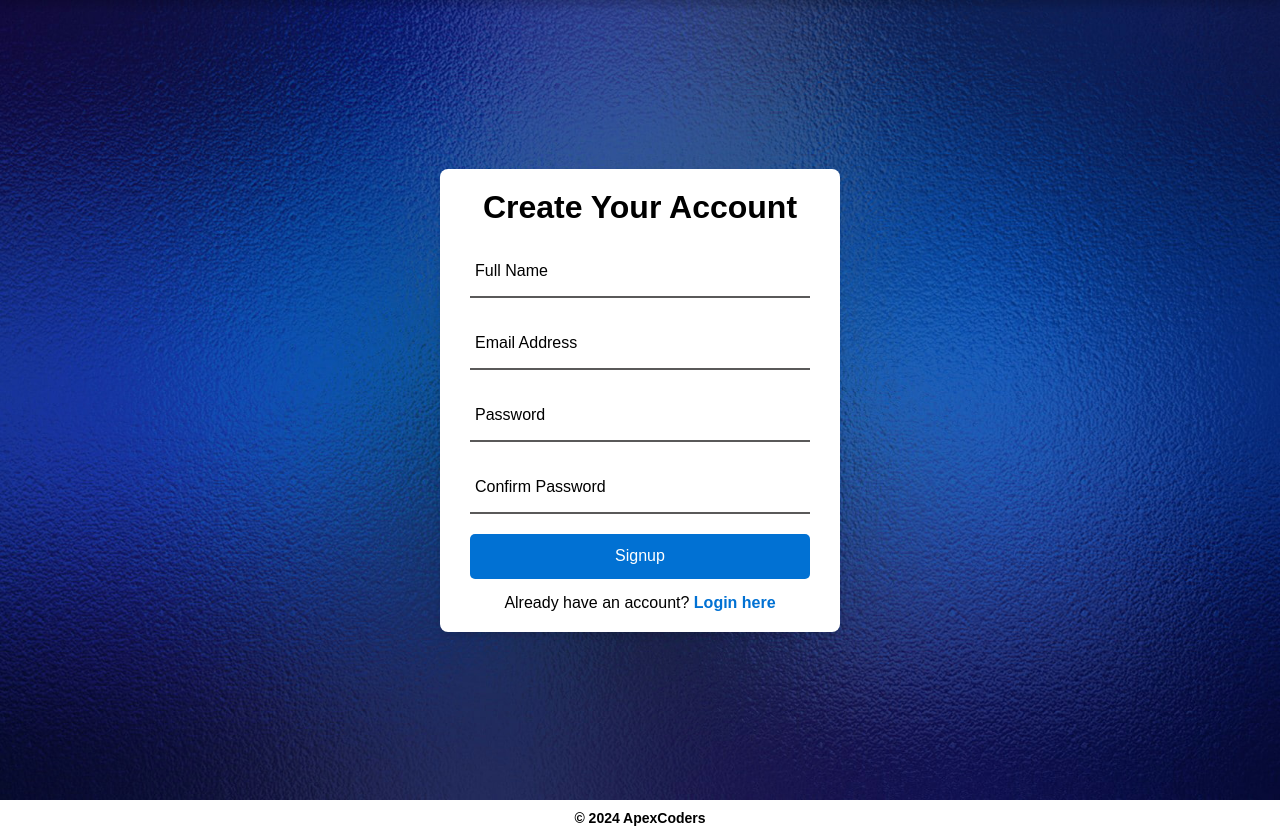
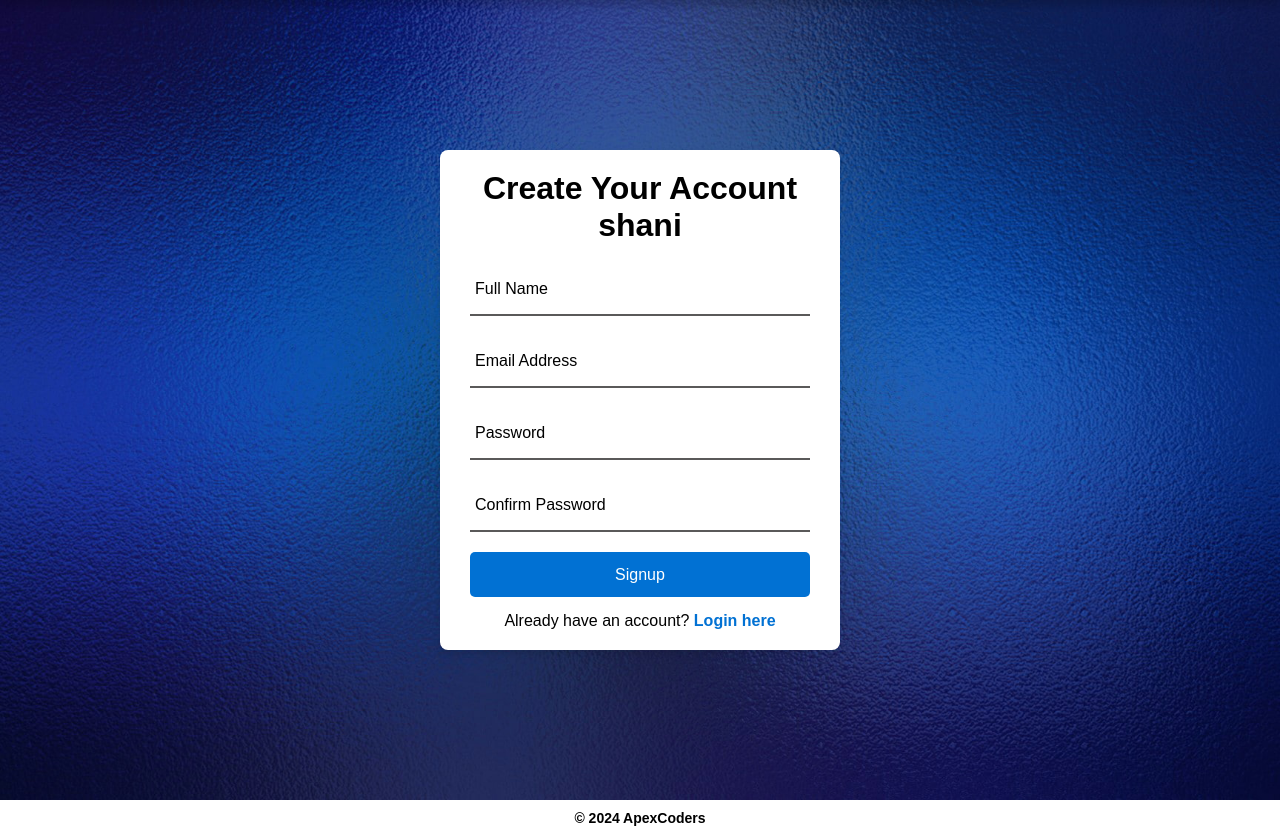
Before and after one commit to Charith-01/Company-Help-Desk, a PHP site: page /signup.php in a window 1280 px wide. Shown: the part 108-944 px from the top of the page. Run offline with PHP 8.4, Linux system fonts and the light colour scheme.

Commit message:
Update signup.php
update signup

```diff
--- a/signup.php
+++ b/signup.php
@@ -57,7 +57,7 @@ $conn->close();
 <body>
     <section>
         <div class="form-box">
-            <h2>Create Your Account</h2>
+            <h2>Create Your Account shani</h2>
 
             <!-- Display error or success messages -->
             <?php if ($error): ?>
```
